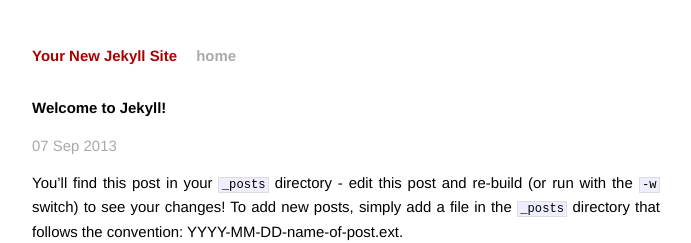
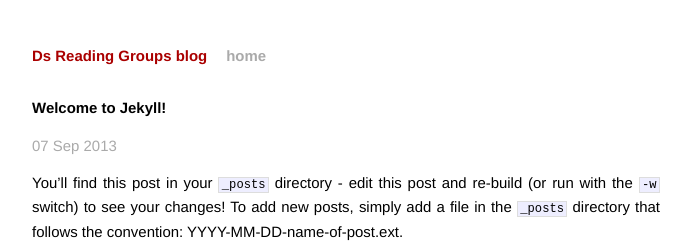
Before and after one commit to columbia/ds_reading_group, a Jekyll site: the page built from _posts/2013-09-07-welcome-to-jekyll.markdown, in a window 1280 px wide. Shown: the top 243 px of the page, without its empty margins (294-985 px from the left). Built offline with Jekyll 4.4.1, drawn with Linux system fonts in a browser that asks for light colours; Markdown is read by kramdown in place of the engine named in the settings.

Commit message:
empty blog

```diff
--- a/_config.yml
+++ b/_config.yml
@@ -1,3 +1,3 @@
-name: Your New Jekyll Site
+name: Ds Reading Groups blog
 markdown: redcarpet
 pygments: true
```
Also changed, not shown: index.html (line endings or trailing spaces).
